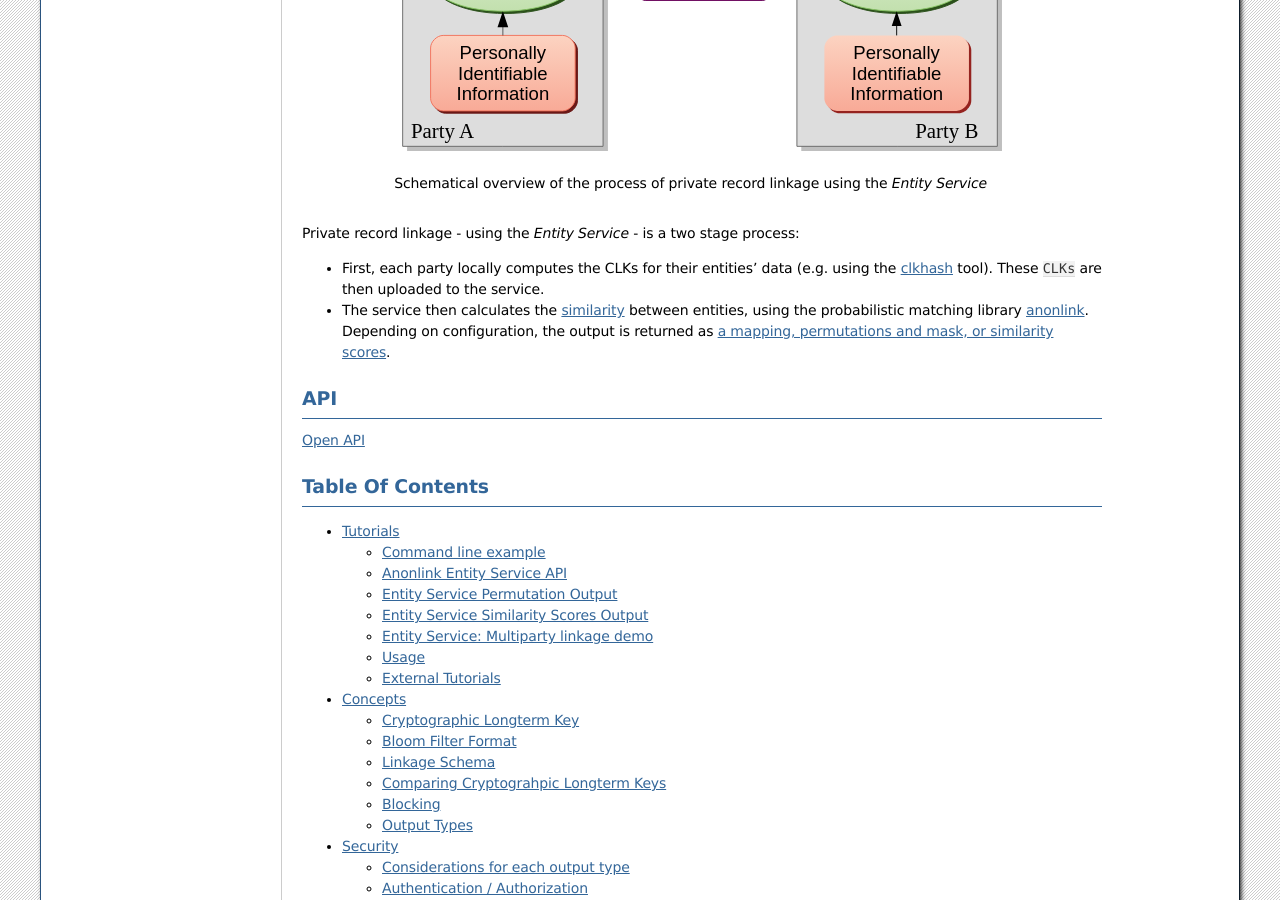
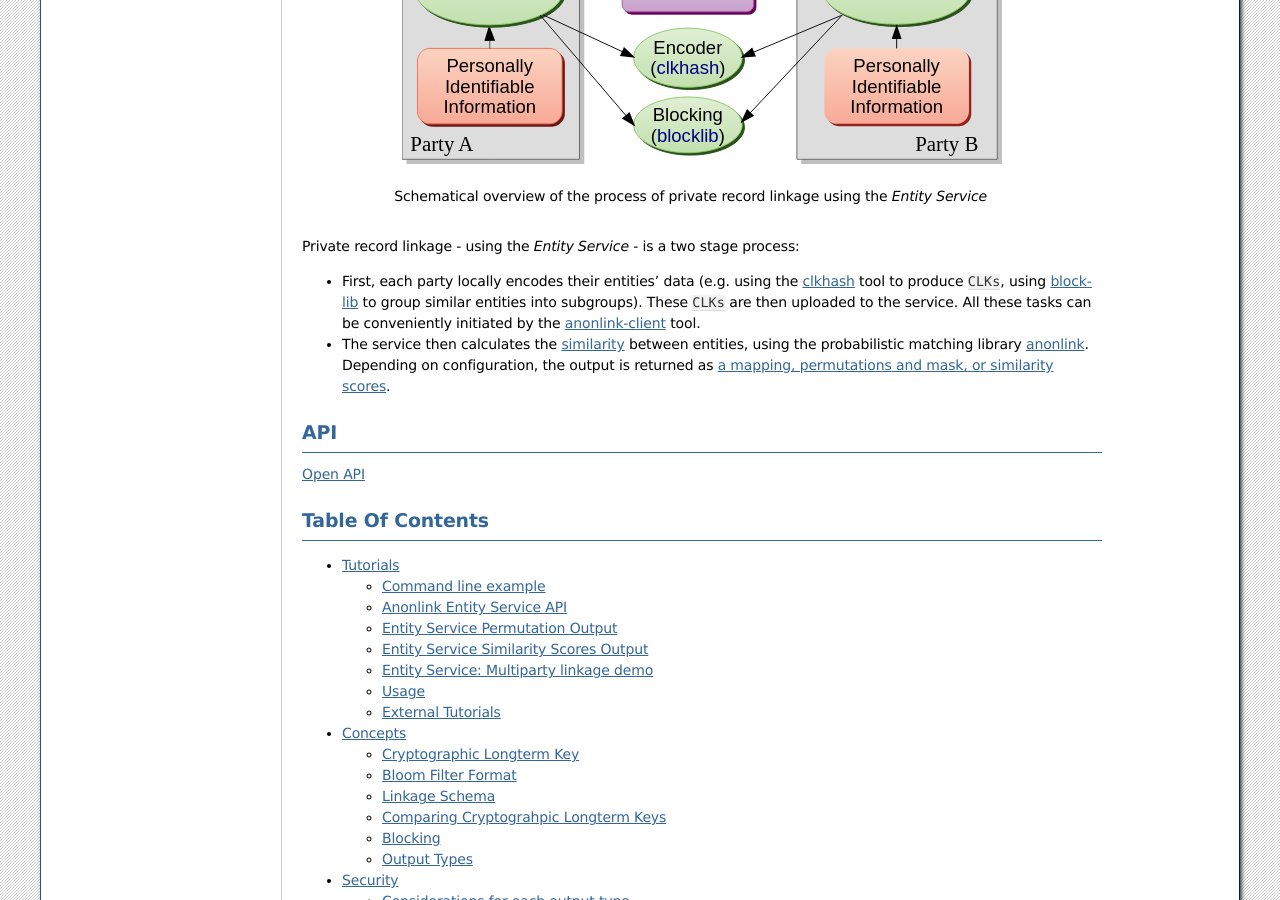
Before and after one commit to data61/anonlink-entity-service, a Sphinx documentation site: the page built from docs/index.rst, in a window 1280 px wide and 900 px high, scrolled down 754 px. Built offline with Sphinx 7.4.7, drawn with Linux system fonts in a browser that asks for light colours; formulas are drawn with MathJax 3; pages that are not in the unit, such as notebooks, are missing from menus.

```diff
--- a/docs/index.rst
+++ b/docs/index.rst
@@ -29,11 +29,11 @@ An anonymous linking code that has been shown to produce good results and is wid
 
 Private record linkage - using the *Entity Service* - is a two stage process:
 
-- First, each party locally computes the CLKs for their entities' data (e.g. using the
-  `clkhash <https://github.com/n1analytics/clkhash>`_ tool). These ``CLKs`` are then uploaded to the service.
+- First, each party locally encodes their entities' data (e.g. using the
+  `clkhash <https://github.com/data61/clkhash>`_ tool to produce ``CLKs``, using `blocklib <https://github.com/data61/blocklib>`_ to group similar entities into subgroups). These ``CLKs`` are then uploaded to the service. All these tasks can be conveniently initiated by the `anonlink-client <https://github.com/data61/anonlink-client>`_ tool.
 
 - The service then calculates the :ref:`similarity <comparing-clks>` between entities, using the probabilistic matching library
-  `anonlink <https://github.com/n1analytics/anonlink>`_. Depending on configuration, the output is returned
+  `anonlink <https://github.com/data61/anonlink>`_. Depending on configuration, the output is returned
   as :ref:`a mapping, permutations and mask, or similarity scores <result-types>`.
 
 
```
Also changed, not shown: docs/_static/entity_service_overview.svg, 1 other file.
